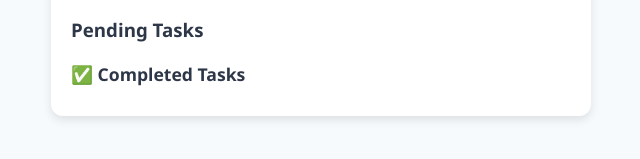
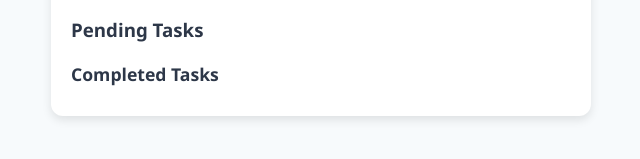
Before and after one commit to prajina8/portfolio, a plain HTML site: page todolist.html in a window 1280 px wide. Shown: the part 259-418 px from the top of the page, 319-959 px from the left. Drawn offline with Linux system fonts and the light colour scheme.

Commit message:
added new project

```diff
--- a/todolist.html
+++ b/todolist.html
@@ -106,7 +106,7 @@
     <ul id="taskList"></ul>
 
     <div class="completed-section">
-      <h3>✅ Completed Tasks</h3>
+      <h3> Completed Tasks</h3>
       <ul id="completedList" class="completed"></ul>
     </div>
   </div>
```
